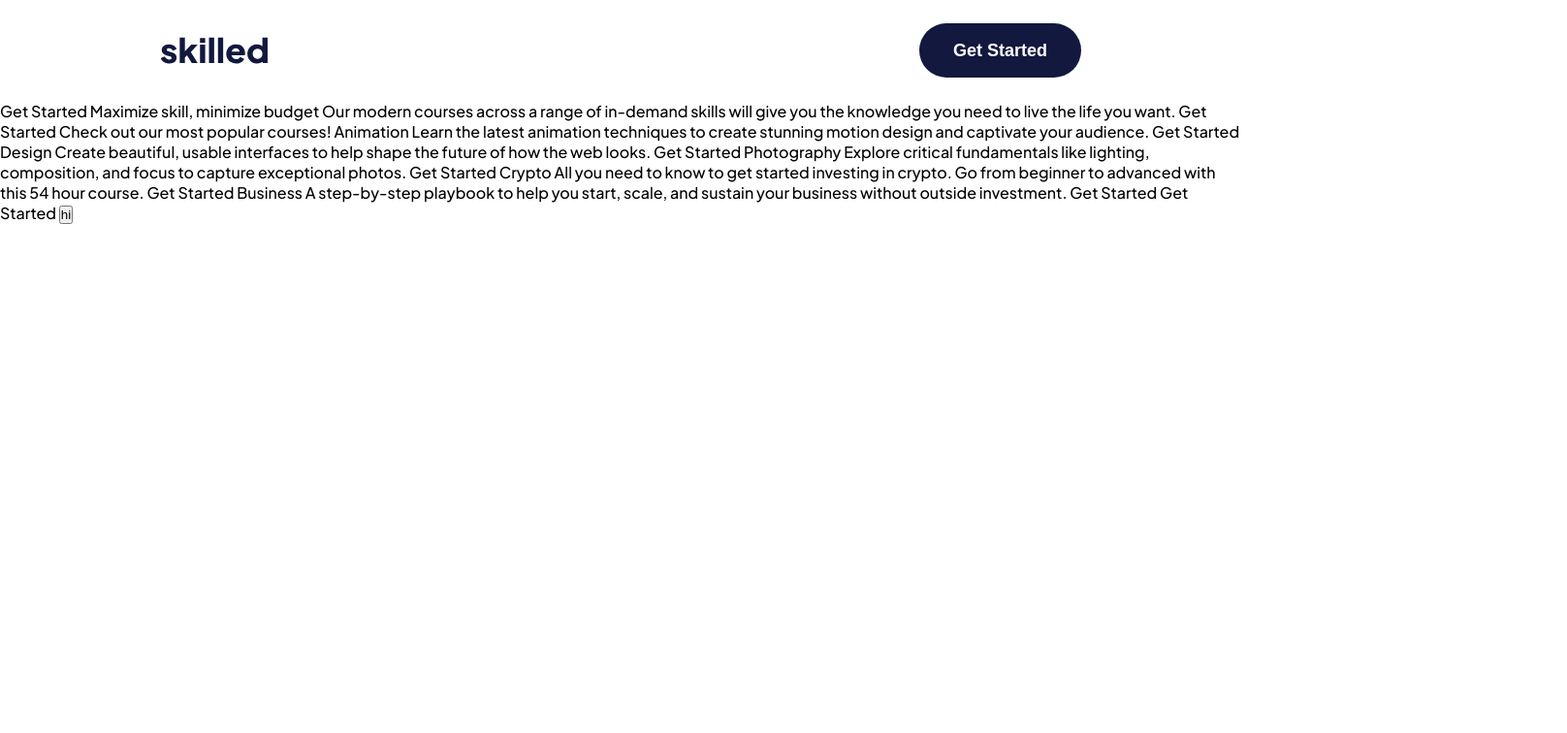
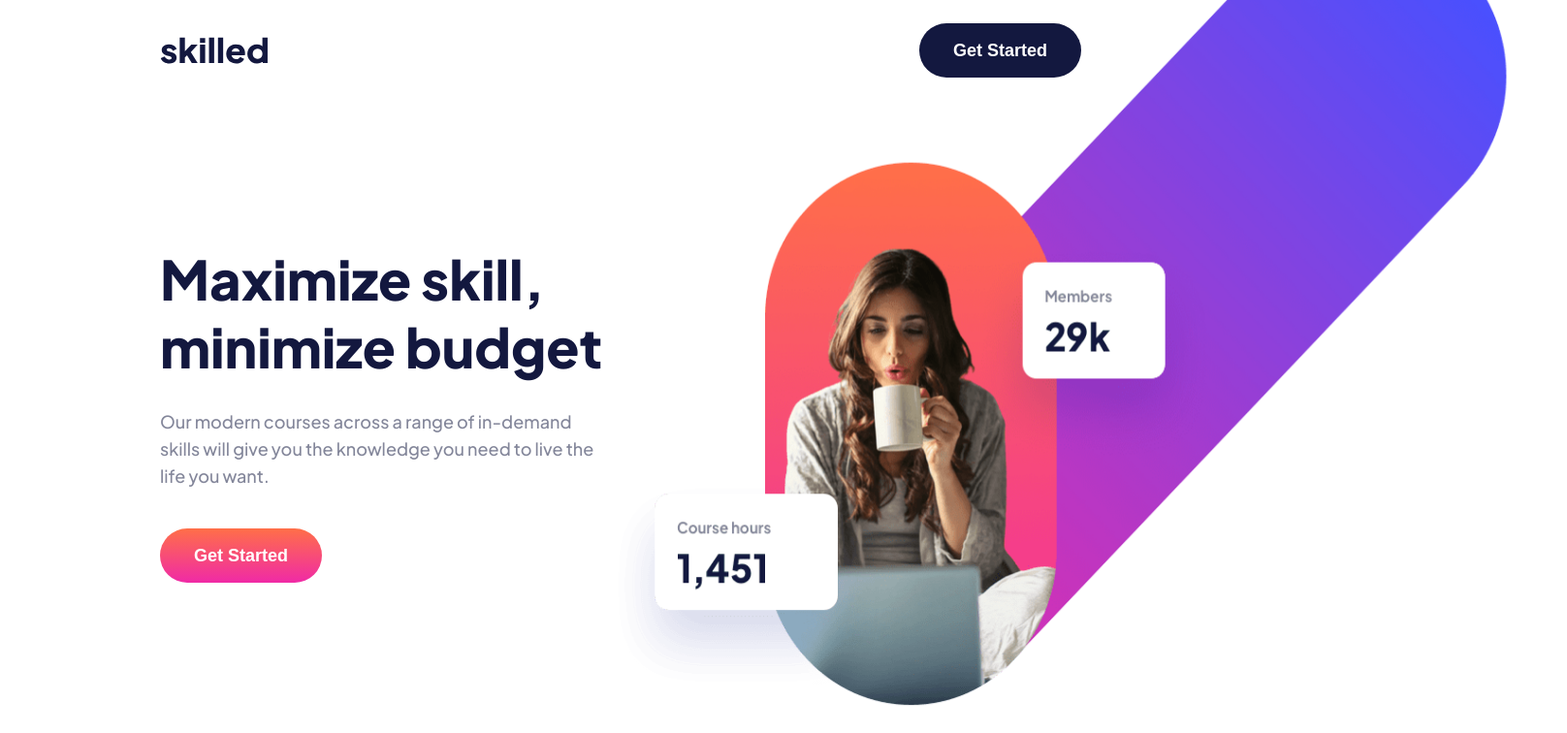
Before and after one commit to HugoSJuarez/e-Learning-Landing-Page, a plain HTML site: page dist/index.html in a window 1280 px wide. Shown: the top 756 px of the page at 97% size, 1616 px wide, since content can reach past the window. Drawn offline with Linux system fonts and the light colour scheme.

Commit message:
finished hero

```diff
--- a/dist/index.html
+++ b/dist/index.html
@@ -12,10 +12,19 @@
 </head>
 <body>
   <header id="header">
-    <img id="header-logo" src="./assets/logo-dark.svg" alt="">
-    <button class="btn1">Get Started</button>
+    <img id="header-logo" src="./assets/logo-dark.svg" alt="Skilled logo">
+    <button class="btn btn1">Get Started</button>
   </header>
-
+  <main>
+    <section id="hero">
+      <img id="hero-img" src="./assets/image-hero-desktop.png" alt="Course Overview" loading="lazy">
+      <div id ="hero-text">
+        <h1>Maximize skill, minimize budget</h1>
+        <p>Our modern courses across a range of in-demand skills will give you the knowledge you need to live the life you want.</p>
+        <button class="btn btn2">Get Started</button>
+      </div>
+    </section>
+  </main>
   Get Started
 
   Maximize skill, minimize budget
--- a/scss/main.scss
+++ b/scss/main.scss
@@ -2,10 +2,14 @@
 @import "./utility/resets";
 @import "./utility/variables";
 
+
 body {
+    width: 100%;
     font-family: $font-family;
+    overflow-x: hidden;
 }
 
+// Header
 #header {
     width: 100%;
     padding: 24px 165px;
@@ -19,17 +23,63 @@ body {
     height: 27.68px;
 }
 
-.btn1 {
+// Hero
+#hero {
+    height: 733px;
+    position: relative;
+}
+
+#hero-img {
+    width: 991.63px;
+    height: 936.92px;
+    position: absolute;
+    bottom: 46.21px;
+    right: -335.63px;
+}
+
+#hero-text {
+    width: 457px;
+    height: 359px;
+    position: absolute;
+    bottom: 226px;
+    left: 165px;
+
+    h1 {
+        color: $heading-font-color;
+        line-height: 70px;
+        margin-bottom: 29px;
+        font-size: 56px;
+        font-weight: $heading-font-weight;
+    }
+
+    p {
+        color: $body-font-color;
+        line-height: 28px;
+        margin-bottom: 40px;
+        font-size: 18px;
+        font-weight: weight(medium);
+    }
+}
+
+//Buttons
+.btn {
     width: 167px;
     height: 56px;
-    background-color: $button1-idle;
     border: none;
     border-radius: 28px;
     color: #fff;
     font-size: 1.125rem;
     font-weight: weight(bold);
+}
+
+.btn1 {
+    background-color: $button1-idle;
     &:hover {
         background-color: $button1-hover;
         cursor: pointer;
     }
 }
+
+.btn2 {
+    background: $gradient1;
+}
```
Also changed, not shown: dist/css/main.css, 1 other file.
